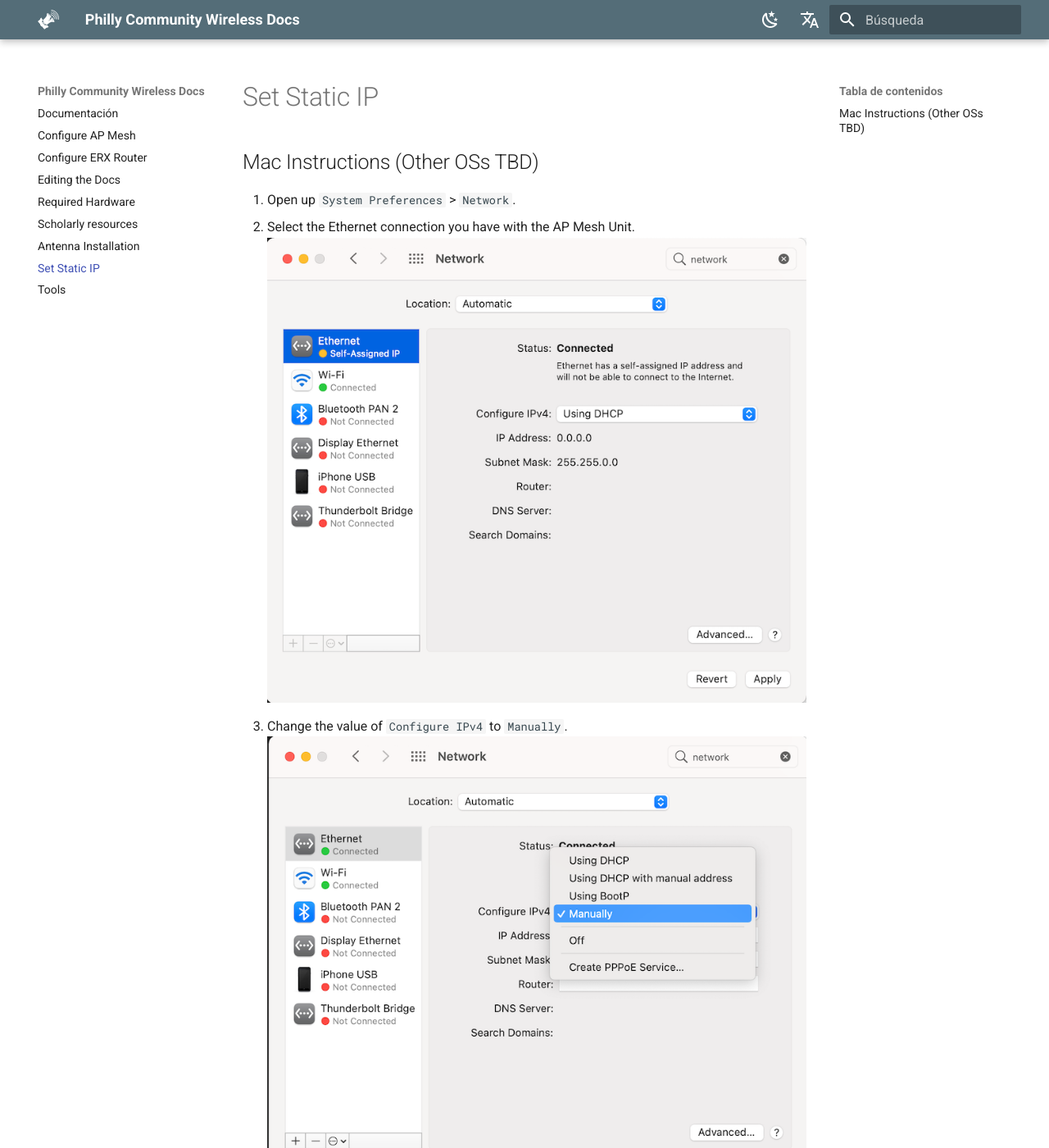
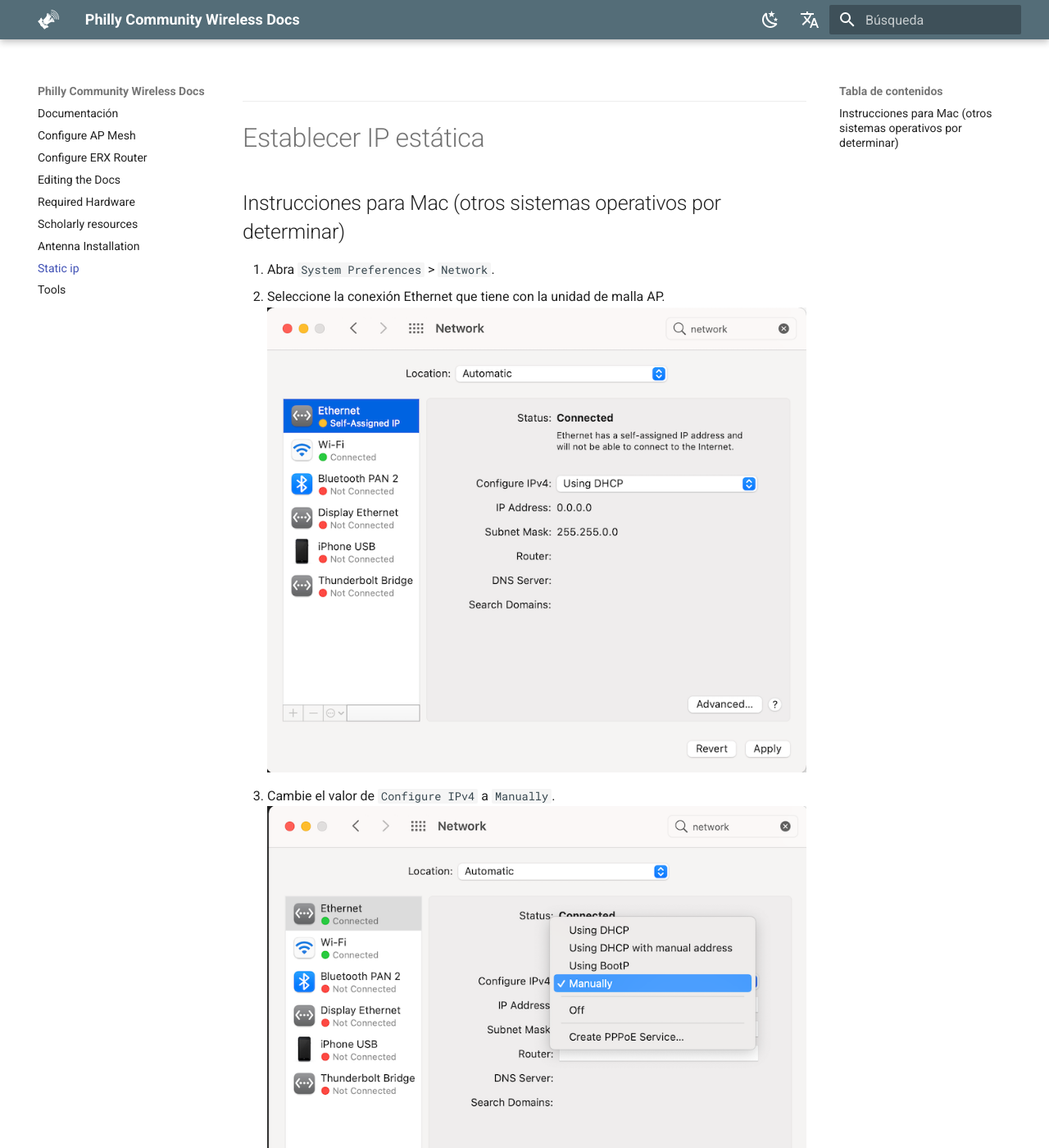
Before and after one commit to phillycommunitywireless/docs-es, an MkDocs documentation site: the page built from docs/static-ip.md, in a window 1280 px wide and 1400 px high. Shown: the whole window at 82% size. Built offline with MkDocs 1.6.1 and Material for MkDocs 9.7.7, drawn with Linux system fonts in a browser that asks for light colours; comment, search, counter and statistics services are not loaded; some of the changed text lies outside the part shown.

Commit message:
Update from Forestry.io PCW PCW updated docs/static-ip.md

```diff
--- a/docs/static-ip.md
+++ b/docs/static-ip.md
@@ -1,13 +1,15 @@
-# Set Static IP
+---
 
-## Mac Instructions (Other OSs TBD)
+---
+# Establecer IP estática
 
-1. Open up `System Preferences` > `Network`.
-2. Select the Ethernet connection you have with the AP Mesh Unit.
-![Mac Network Settings #1](../../assets/images/static-ip/Network_1.png)
-3. Change the value of `Configure IPv4` to `Manually`.
-![Mac Network Settings #2](../../assets/images/static-ip/Network_2.png)
-4. Set the IP Address to `192.168.1.29` (although most values should work here).
-5. Set the Subnet Mask to `255.255.255.0`
-![Mac Network Settings #3](../../assets/images/static-ip/Network_3.png)
-6. Click `Apply`
+## Instrucciones para Mac (otros sistemas operativos por determinar)
+
+1. Abra `System Preferences` > `Network`.
+2. Seleccione la conexión Ethernet que tiene con la unidad de malla AP. ![Mac Network Settings #1](../../assets/images/static-ip/Network_1.png)
+3. Cambie el valor de `Configure IPv4` a `Manually`.
+   ![Mac Network Settings #2](../../assets/images/static-ip/Network_2.png)
+4. Establezca la dirección IP en `192.168.1.29` (aunque la mayoría de los valores deberían funcionar aquí).
+5. Establezca la máscara de subred a `255.255.255.0`
+   ![Mac Network Settings #3](../../assets/images/static-ip/Network_3.png)
+6. Haga clic en `Apply`
```
